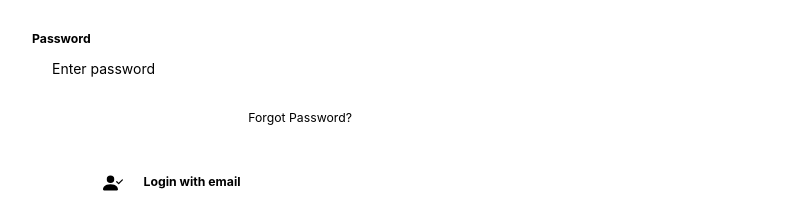
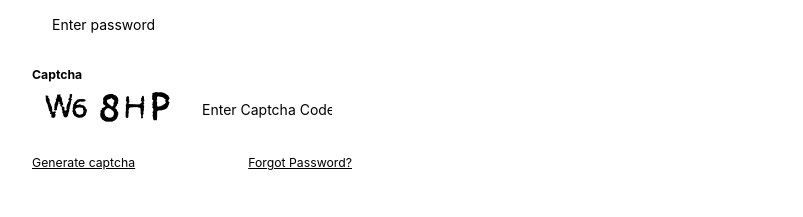
Before and after one commit to Sijibomii/task, a Next.js app in the folder web-client/: page / in a window 1280 px wide. Shown: the part 448-665 px from the top of the page, without its empty margins (448-1251 px from the left). Built offline with nearby package versions, Linux system fonts and the light colour scheme; no server answers.

Commit message:
captcha code

```diff
--- a/web-client/src/modules/landing-page/LoginPage.tsx
+++ b/web-client/src/modules/landing-page/LoginPage.tsx
@@ -5,11 +5,12 @@ import { Input } from "../../ui/input";
 import { LgLogo } from "../../icons";
 import { apiBaseUrl, isStaging, loginNextPathKey, __prod__, } from "../../lib/constants";
 import { isServer } from "../../lib/isServer";
-// import { useSaveTokensFromQueryParams } from "../auth/useSaveTokensFromQueryParams";
+import Image from "next/image";
 import { useTokenStore } from "../auth/useTokenStore";
 import SvgSolidGoogle from "../../icons/SolidGoogle";
 import SvgSolidGitHub from "../../icons/GitHub";
 import SvgSolidPerson from "../../icons/Person";
+import captchaPlaceholder from "../../img/captcha-example.webp";
 interface LoginButtonProps {
     children: [React.ReactNode, React.ReactNode];
     dev?: true;
@@ -37,7 +38,7 @@ const LoginButton: React.FC<LoginButtonProps> = ({
 
     return (
       <Button
-        className="justify-center text-base py-3 mt-2 "
+        className="justify-center text-base py-3 mt-2 bg-black"
         color={dev ? "primary" : "secondary"}
         onClick={oauthUrl ? clickHandler : onClick}
         {...props}
@@ -147,12 +148,34 @@ const LoginButton: React.FC<LoginButtonProps> = ({
                     // onChange={(e) => setReason(e.target.value)}
                     />
                 </div>
-                <a
-                    href=""
-                    className="ml-auto hover:text-primary-200 text-sm mt-0"
-                >
-                    Forgot Password?
-                </a>
+                <div className="flex flex-col">
+                    <h3 className="text-primary-100 text-sm">Captcha</h3>
+                    <div className="flex items-center justify-between">
+                        <Image src={captchaPlaceholder} height={100} width={150} alt="captcha" />
+                        <Input
+                        className={``}
+                        autoFocus
+                        placeholder={"Enter Captcha Code"}
+                        // value={reason}
+                        // onChange={(e) => setReason(e.target.value)}
+                        />
+                    </div>
+                </div>
+                <div className="flex items-center justify-between">
+                    <a
+                        href=""
+                        className="hover:text-primary-200 text-sm mt-0 underline"
+                    >
+                        Generate captcha
+                    </a>
+                    <a
+                        href=""
+                        className="hover:text-primary-200 text-sm mt-0 underline"
+                    >
+                        Forgot Password?
+                    </a>
+                </div>
+
                 <LoginButton
                 // onClick={}
                 >
```
Also changed, not shown: web-client/src/img/captcha-example.webp (added).
